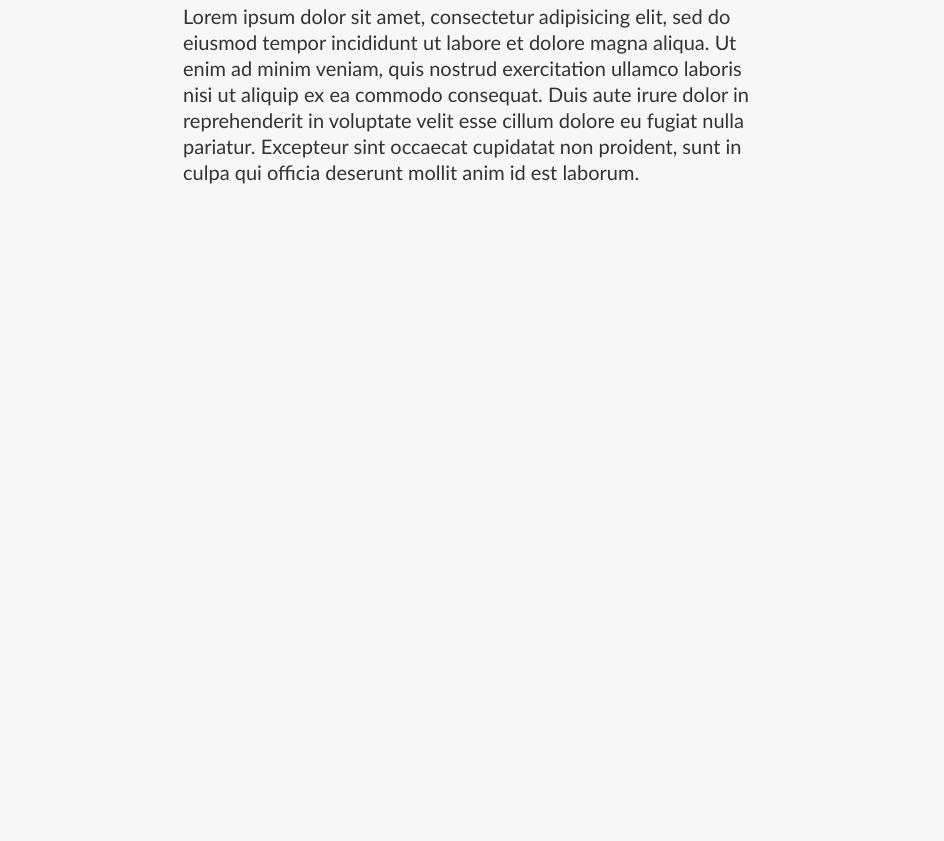
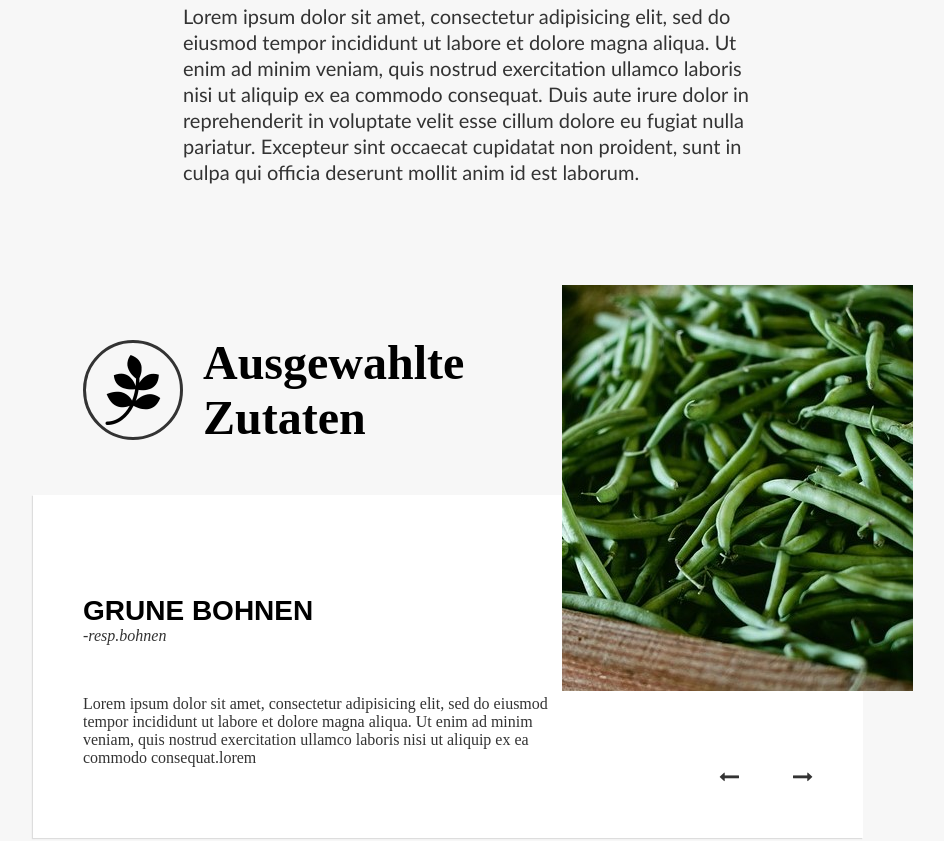
Before and after one commit to AqsoLath/AxoLath.github.io, a plain HTML site: page index.html in a window 1280 px wide. Shown: the part 1741-2582 px from the top of the page, without its empty margins (167-1111 px from the left). Before the commit the page ends 2026 px from the top, so only its background shows below. Drawn offline with Linux system fonts and the light colour scheme; a web font is replaced by a local one.

Commit message:
menambahkan konten slide

```diff
--- a/index.html
+++ b/index.html
@@ -3,7 +3,7 @@
 <head>
 	<title>Metro Group</title>
 
-	<link rel="stylesheet" type="text/css" href="style2.css">
+	<link rel="stylesheet" type="text/css" href="style4.css">
 
 	<!-- font awesome -->
 	<link rel="stylesheet" href="https://stackpath.bootstrapcdn.com/font-awesome/4.7.0/css/font-awesome.min.css" integrity="sha384-wvfXpqpZZVQGK6TAh5PVlGOfQNHSoD2xbE+QkPxCAFlNEevoEH3Sl0sibVcOQVnN" crossorigin="anonymous">
@@ -90,5 +90,31 @@
 	proident, sunt in culpa qui officia deserunt mollit anim id est laborum.</p>
 </div>
 
+<div class="slide">
+	<img src="image/buncis.jpg">
+	<div class="slide-judul">
+		<div class="slide-logo">
+			<i class="fa fa-pagelines" aria-hidden="true"></i>
+		</div>
+		<h2>Ausgewahlte <br>Zutaten</h2>
+	</div>
+	<div class="slide-teks">
+		<div class="slide-subjudul">
+			<h3>GRUNE BOHNEN</h3>
+			<span>-resp.bohnen</span>
+		</div>
+		<p>Lorem ipsum dolor sit amet, consectetur adipisicing elit, sed do eiusmod
+		tempor incididunt ut labore et dolore magna aliqua. Ut enim ad minim veniam,
+		quis nostrud exercitation ullamco laboris nisi ut aliquip ex ea commodo
+		consequat.lorem</p>
+		<div class="slide-arrow">
+			<i class="fa fa-long-arrow-left" aria-hidden="true"></i>
+			<i class="fa fa-long-arrow-right" aria-hidden="true"></i>
+
+
+		</div>
+	</div>
+</div>
+
 </body>
 </html>
--- a/style2.css
+++ b/style4.css
@@ -4,6 +4,7 @@
 	margin: 0;
 	padding: 0;
 	box-sizing: border-box;
+	/*border: 1px solid red;*/
 }
 
 body{
@@ -192,4 +193,85 @@ nav{
 	padding: 3px;
 	line-height: 60px;
 	font-family: serif;
+	color: #111;
 }
+
+.slide{
+	margin: 0 200px;
+	position: relative;
+	/*margin: 0 auto;*/
+	margin-bottom: 100px;
+}
+
+.slide img{
+	position: absolute;
+	top: 0;
+	right: 0;
+}
+
+.slide-judul{
+	display: flex;
+	/*justify-content: center;*/
+	align-items: center;
+	padding: 50px;
+	font-size: 32px;
+}
+
+.slide-logo{
+	display: flex;
+	justify-content: center;
+	align-items: center;
+	width: 100px;
+	height: 100px;
+	border: 3px solid #333;
+	/*padding: 30px;*/
+	border-radius: 50%;
+	margin-right: 20px;
+	font-size: 70px;
+}
+
+.slide-teks {
+	background-color: #fff;
+	padding: 50px;
+	margin-right: 50px;
+	box-shadow: -1px 1px 1px #ddd;
+	/*position: relative;*/
+	/*padding-top: 100px;*/
+}
+
+
+
+.slide-subjudul{
+	padding: 50px 0;
+
+}
+
+.slide-subjudul h3{
+	font-size: 28px;
+	font-family:'bebas neue', sans-serif;
+}
+
+.slide-subjudul span{
+	color: #333;
+	font-style: italic;
+}
+
+.slide-teks p{
+	width: 500px;
+	color: #333;
+}
+
+.slide-arrow{
+	margin-left: auto;
+	width: 150px;
+	text-align: right;
+	}
+
+.slide-arrow i{
+	/*margin: 0 10px;*/
+	margin-left: 50px;
+	text-align: right;
+	font-size: 20px;
+	color: #333;
+	cursor: pointer;
+}
```
Also changed, not shown: image/buncis.jpg (added).
